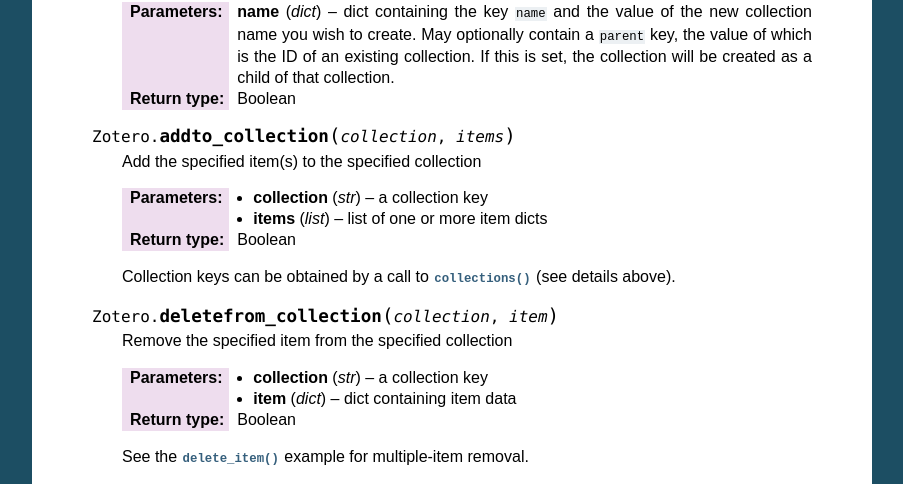
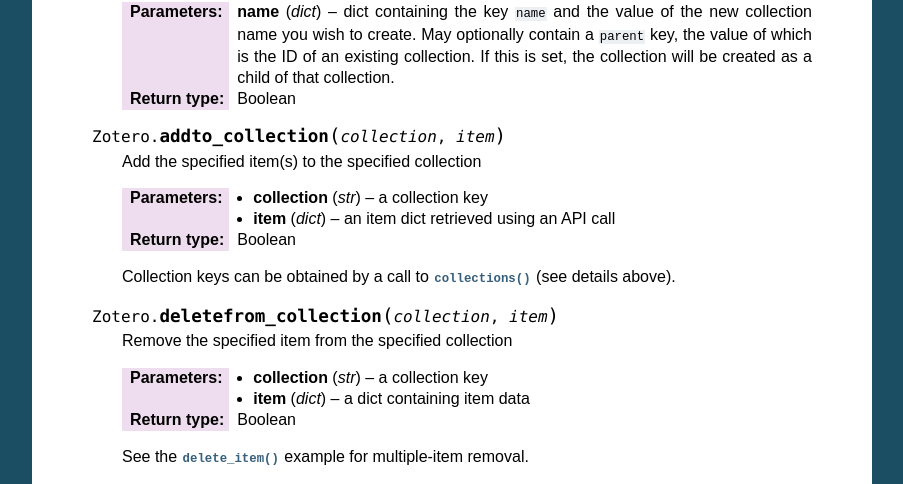
Before and after one commit to urschrei/pyzotero, a Sphinx documentation site: the page built from doc/index.rst, in a window 1280 px wide and 900 px high, scrolled down 12019 px. Shown: the part 133-617 px from the top of the window, without its empty margins (198-1101 px from the left). Built offline with Sphinx 7.4.7, drawn with Linux system fonts in a browser that asks for light colours.

Commit message:
Updating docs

```diff
--- a/doc/index.rst
+++ b/doc/index.rst
@@ -715,12 +715,12 @@
         :param dict name: dict containing the key ``name`` and the value of the new collection name you wish to create. May optionally contain a ``parent`` key, the value of which is the ID of an existing collection. If this is set, the collection will be created as a child of that collection.
         :rtype: Boolean
 
-    .. py:method:: Zotero.addto_collection(collection, items)
+    .. py:method:: Zotero.addto_collection(collection, item)
 
         Add the specified item(s) to the specified collection
 
         :param str collection: a collection key
-        :param list items: list of one or more item dicts
+        :param dict item: an item dict retrieved using an API call
         :rtype: Boolean
 
         Collection keys can be obtained by a call to :py:meth:`collections()` (see details above).
@@ -730,7 +730,7 @@
         Remove the specified item from the specified collection
 
         :param str collection: a collection key
-        :param dict item: dict containing item data
+        :param dict item: a dict containing item data
         :rtype: Boolean
 
         See the :py:meth:`delete_item()` example for multiple-item removal.
```
